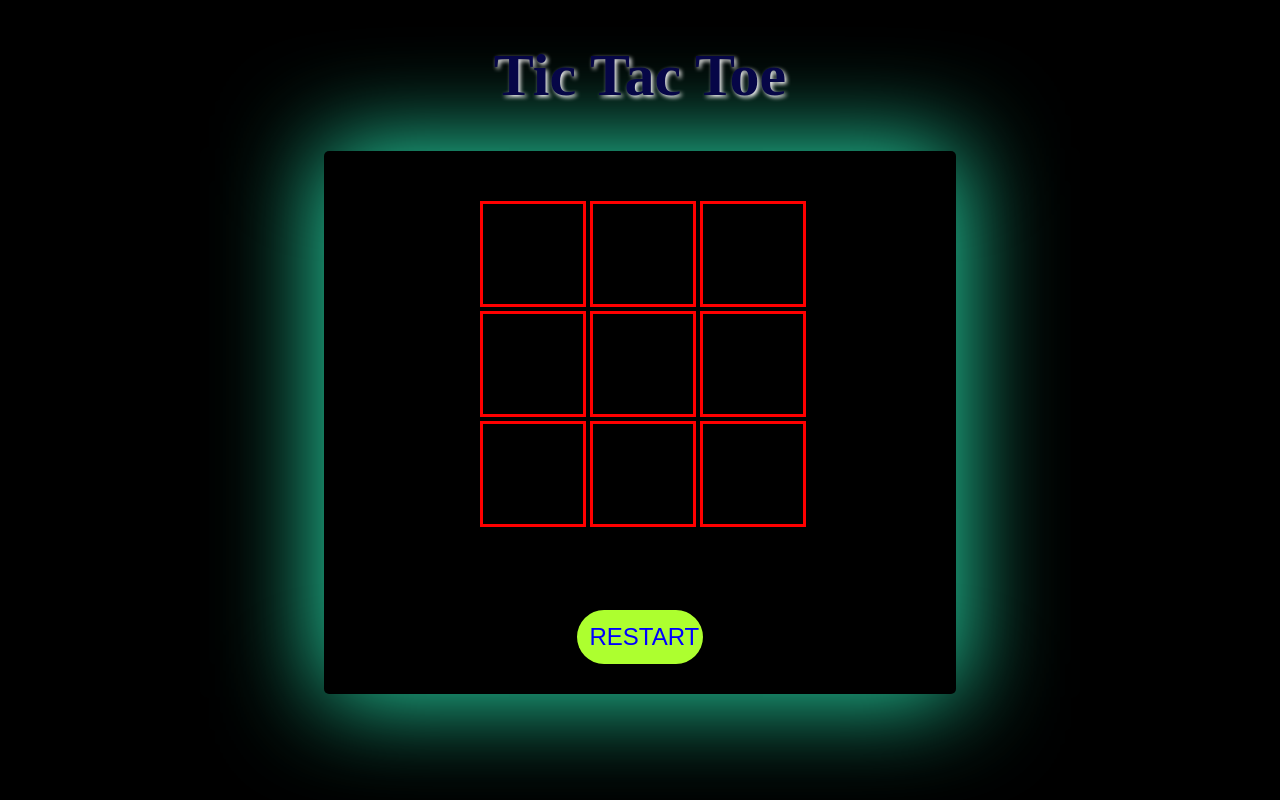
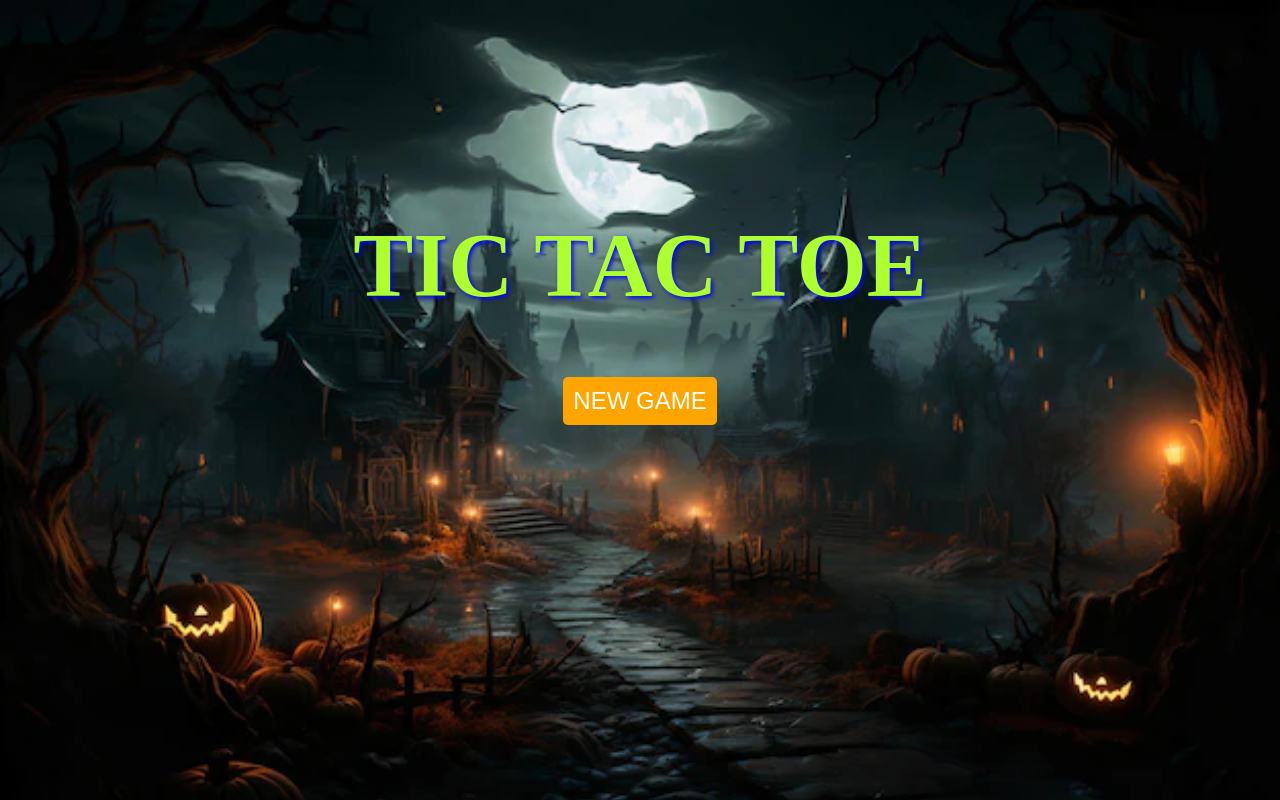
Before and after one commit to Nandha-Kishore-05/tic-tao-toe, a plain HTML site: page index.html in a window 1280 px wide. Drawn offline with Linux system fonts and the light colour scheme.

Commit message:
completed

```diff
--- a/index.css
+++ b/index.css
@@ -1,80 +1,29 @@
-
-.board {
-    display: grid;
-    grid-template-columns: repeat(3, 100px);
-    grid-template-rows: repeat(3, 100px);
-    gap: 10px;
-    justify-content: center;
-    /* padding-top: 10%;
-    /* padding-left: 10%;
-    padding-right: 10%;  */
-
-
+body{
+    background-image: url('halloween-pumpkins-scary-spooky-castle-night-full-moon-bats-flying_532187-402.webp');
+    background-size: cover;
+    background-repeat: no-repeat;
+    height: 100vh;
 }
 
-  .cell{
-    width: 100px;
-    height: 100px;
-    border: 3px solid red;
-    display: flex;
+h1{
+    color: greenyellow;
+    text-align: center;
     justify-content: center;
-    align-items: center;
-    font-size: 40px;
-    cursor: pointer;
-    text-decoration-color: white;
+    padding-top: 12%;
+    font-size: 90px;
+    text-decoration:solid black;
+    text-shadow: 2px 2px 4px blue;
+}
+.delayed-button1{
+    padding: 10px;
+    border-radius: 5px;
+    background-color: orange;
     color: white;
-     /* -webkit-box-shadow:0px 0px 105px 45px rgba(45,255,196,0.9);
--moz-box-shadow: 0px 0px 105px 45px rgba(45,255,196,0.9);
-box-shadow: 0px 0px 105px 45px rgba(45,255,196,0.9); */
+    font-size: x-large;
+    border: 3px;
   }
-    body{
-      background-color: black ;
-
-
-
-
-
-}
-     h1{
-  color: rgb(6, 6, 71);
-  text-shadow: 2px 2px 4px white;
-  text-align: center;
-  padding: 1px;
-  font-size: 60px;
-     }
-     h3{
-      color: blue;
-  text-align: center;
-  font-size: 35px;
-      padding-top: 3%;
-     }
-     .container2 {
-      justify-content: center;
-      align-content: center;
-      width: 50%;
-      height: 50000000%;
-      border-radius: 5px;
-      padding-top: 50px;
-      padding-bottom: 30px;
-      -webkit-box-shadow:0px 0px 100px 4 px rgba(45,255,196,0.9);
--moz-box-shadow: 0px 0px 100px 4px rgba(45,255,196,0.9);
-box-shadow: 0px 0px 100px 4px rgba(45,255,196,0.9);
+  body, html {
+    height: 100%;
+    margin: 0;
+    overflow: hidden;
   }
-  button{
-    border-radius: 40px;
-    padding: 2%;
-    width:20%;
-    font-size: x-large;
-    color: blue;
-    background-color:greenyellow;
-    border: none;
-    outline: none;
-  }
- .cell:hover{
-  cursor: pointer;
-  background-color: rgb(6, 6, 71);
- }
-   button:hover{
-    background-color: yellow;
-    color: red;
-   }
--- a/index.html
+++ b/index.html
@@ -1,41 +1,21 @@
 <!DOCTYPE html>
-<html lang>
+<html lang="en">
 <head>
-
+    <meta charset="UTF-8">
+    <meta name="viewport" content="width=device-width, initial-scale=1.0">
     <title>TIC TAC TOE</title>
     <link rel="stylesheet" href="index.css">
 </head>
 <body>
-  <center>
-
-  <h1 id="Tic Tac Toe" >Tic Tac Toe</h1>
-  <div class="container2">
-
-
-  <div id="board" class="board">
-    <div class="cell" onclick="handleCellClick(0)"></div>
-    <div class="cell" onclick="handleCellClick(1)"></div>
-    <div class="cell" onclick="handleCellClick(2)"></div>
-    <div class="cell" onclick="handleCellClick(3)"></div>
-    <div class="cell" onclick="handleCellClick(4)"></div>
-    <div class="cell" onclick="handleCellClick(5)"></div>
-    <div class="cell" onclick="handleCellClick(6)"></div>
-    <div class="cell" onclick="handleCellClick(7)"></div>
-    <div class="cell" onclick="handleCellClick(8)" ></div>
-
-  </div>
-
- <h3></h3>
- <button  onclick="restat() ">RESTART </button><br>
-
-</div>
+   <h1> TIC TAC TOE </h1>
+   <center>
+    <button id="btn1" class="delayed-button1">NEW GAME</button>
 </center>
-<script src="index.js">
-
+<script>
+    document.getElementById('btn1').addEventListener('click', function() {
+          window.location.href = 'index2.html';
+        });
 </script>
-</body>
-</html>
-
 
 </body>
 </html>
--- a/index3.css
+++ /dev/null
@@ -1,6 +0,0 @@
-body{
-    background-image: url('pngtree-halloween-wallpapers-and-backgrounds-for-laptop-or-desktop-image_2968567.jpg');
-    background-size: cover;
-    background-repeat: no-repeat;
-    height: 100vh;
-}
--- /dev/null
+++ b/index4.css
@@ -0,0 +1,80 @@
+
+.board {
+    display: grid;
+    grid-template-columns: repeat(3, 100px);
+    grid-template-rows: repeat(3, 100px);
+    gap: 10px;
+    justify-content: center;
+    /* padding-top: 10%;
+    /* padding-left: 10%;
+    padding-right: 10%;  */
+
+
+}
+
+  .cell{
+    width: 100px;
+    height: 100px;
+    border: 3px solid red;
+    display: flex;
+    justify-content: center;
+    align-items: center;
+    font-size: 40px;
+    cursor: pointer;
+    text-decoration-color: white;
+    color: white;
+     /* -webkit-box-shadow:0px 0px 105px 45px rgba(45,255,196,0.9);
+-moz-box-shadow: 0px 0px 105px 45px rgba(45,255,196,0.9);
+box-shadow: 0px 0px 105px 45px rgba(45,255,196,0.9); */
+  }
+    body{
+      background-color: black ;
+
+
+
+
+
+}
+     h1{
+  color: rgb(6, 6, 71);
+  text-shadow: 2px 2px 4px white;
+  text-align: center;
+  padding: 1px;
+  font-size: 60px;
+     }
+     h3{
+      color: blue;
+  text-align: center;
+  font-size: 35px;
+      padding-top: 3%;
+     }
+     .container2 {
+      justify-content: center;
+      align-content: center;
+      width: 50%;
+      height: 50000000%;
+      border-radius: 5px;
+      padding-top: 50px;
+      padding-bottom: 30px;
+      -webkit-box-shadow:0px 0px 100px 4 px rgba(45,255,196,0.9);
+-moz-box-shadow: 0px 0px 100px 4px rgba(45,255,196,0.9);
+box-shadow: 0px 0px 100px 4px rgba(45,255,196,0.9);
+  }
+  button{
+    border-radius: 40px;
+    padding: 2%;
+    width:20%;
+    font-size: x-large;
+    color: blue;
+    background-color:greenyellow;
+    border: none;
+    outline: none;
+  }
+ .cell:hover{
+  cursor: pointer;
+  background-color: rgb(6, 6, 71);
+ }
+   button:hover{
+    background-color: yellow;
+    color: red;
+   }
--- a/style.css
+++ b/style.css
@@ -44,7 +44,7 @@ body{
     animation-delay: 9s;
   }
   .text-animation span:nth-child(11) {
-    animation-delay: 11s;
+    animation-delay: 10s;
   }
    @keyframes fadeInText {
     0% {
@@ -63,6 +63,7 @@ body{
     background-color: orange;
     color: white;
     font-size: x-large;
+    border: 3px;
   }
 
   @keyframes showButton {
```
Also changed, not shown: index2.html (+1 -1 lines), index3.html (deleted, +0 -12 lines), index4.html (added, +41 -0 lines), halloween-background-with-scary-pumpkins-candles-graveyard-night-with-castle-background_123827-25820.avif (added), halloween-pumpkins-scary-spooky-castle-night-full-moon-bats-flying_532187-402.webp (added).
